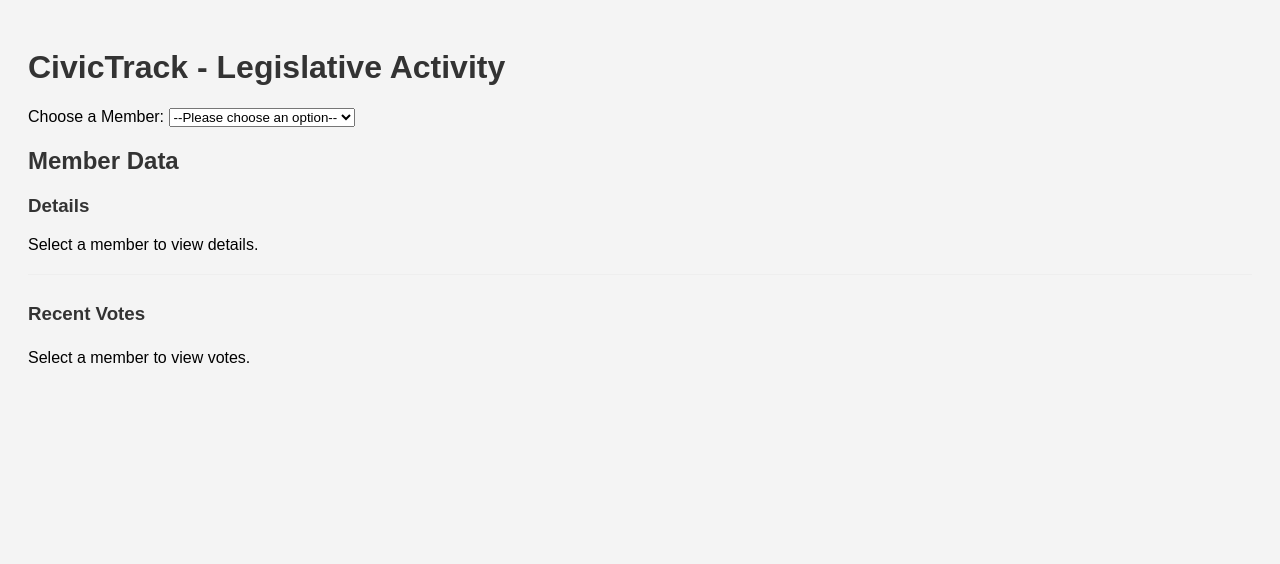
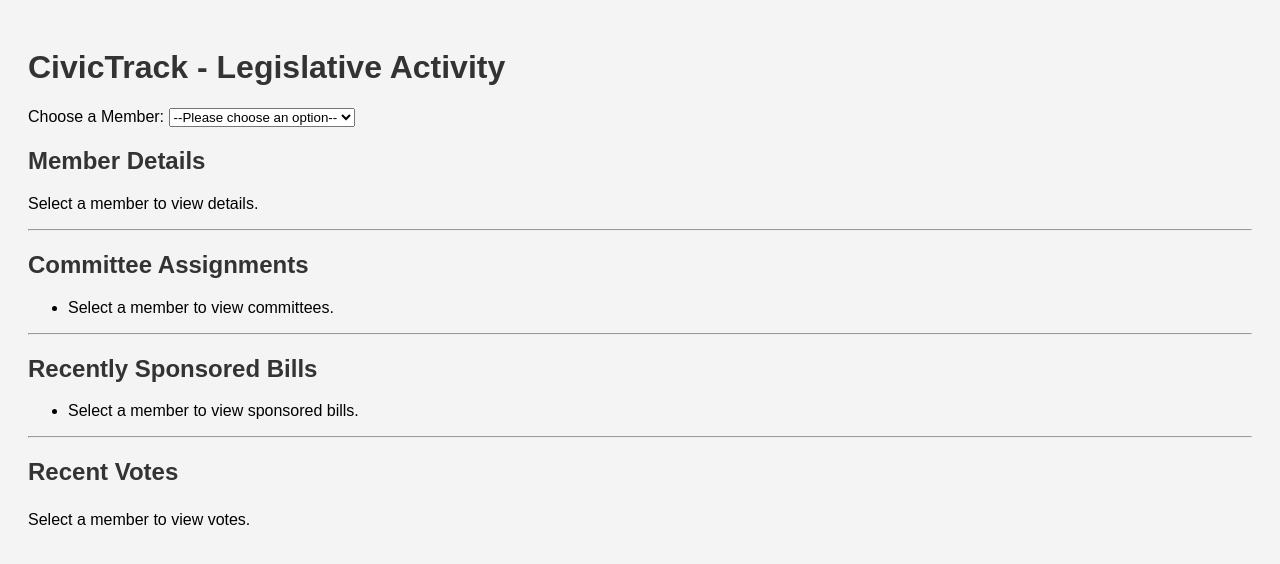
Before and after one commit to benjaminchen321/civic_track, a Flask app: page / in a window 1280 px wide. Shown: the top 564 px of the page. Run offline with Flask 3, Linux system fonts and the light colour scheme.

Commit message:
Feat: Add committees, sponsored bills, caching, and basic links

```diff
--- a/app.py
+++ b/app.py
@@ -2,17 +2,31 @@ import os
 
 import requests
 from flask import Flask, jsonify, render_template
+from flask_caching import Cache
 
 app = Flask(__name__)
+
+# --- Cache Configuration ---
+# Simple filesystem cache stored in a 'flask_cache' directory
+cache_config = {
+    "CACHE_TYPE": "FileSystemCache",
+    "CACHE_DIR": "flask_cache",
+    "CACHE_DEFAULT_TIMEOUT": 3600  # Default cache time: 1 hour (in seconds)
+}
+app.config.from_mapping(cache_config)
+cache = Cache(app)
+# --- End Cache Configuration ---
 
 # Load API Keys from environment variables
 CONGRESS_GOV_API_KEY = os.environ.get('CONGRESS_GOV_API_KEY')
 
 
+@cache.memoize(timeout=43200)  # Cache member list for 12 hours
 def load_congress_members():
     """
     Fetches a list of current Senators from the Congress.gov API /member endpoint.
     Returns a dictionary mapping member ID (bioguideId) to member info.
+    (Cached on startup)
     """
     members_data = {}
     if not CONGRESS_GOV_API_KEY:
@@ -28,6 +42,7 @@ def load_congress_members():
     print(f"Attempting to fetch member list from Congress.gov: {url}")
 
     try:
+        print("Executing load_congress_members (Cache miss or expired)")
         response = requests.get(url)
         response.raise_for_status()  # Check for HTTP errors
         data = response.json()
@@ -66,6 +81,86 @@ def load_congress_members():
     # For simplicity now, we load all members returned by the basic call.
 
     return members_data
+
+
+@cache.memoize(timeout=3600)  # Cache committee data per member for 1 hour
+def get_member_committees(bioguide_id):
+    """Fetches committee assignments for a member."""
+    committees = []
+    if not CONGRESS_GOV_API_KEY:
+        print("Error: Congress.gov API Key not set for committees.")
+        return committees
+
+    # Placeholder URL structure - verify with docs!
+    url = f"https://api.congress.gov/v3/member/{bioguide_id}/committee-assignments?api_key={CONGRESS_GOV_API_KEY}"
+    print(f"Fetching committee assignments for {bioguide_id} from {url}")
+
+    try:
+        response = requests.get(url)
+        response.raise_for_status()
+        data = response.json()
+
+        # Parse the response - structure depends heavily on API!
+        # Assuming a structure like {'committeeAssignments': [{'committee': {'name': ...}}]}
+        if 'committeeAssignments' in data:
+            print(f"Received {len(data['committeeAssignments'])} committee assignments.")
+            for assignment in data['committeeAssignments']:
+                committee_info = assignment.get('committee', {})
+                committees.append({
+                    "name": committee_info.get('name', 'Unknown Committee'),
+                    # Add other details like chamber, code if needed/available
+                })
+        else:
+            print("No 'committeeAssignments' key found in response.")
+
+    except requests.exceptions.RequestException as e:
+        print(f"Error fetching committees: {e}")
+    except Exception as e:
+        print(f"Unexpected error processing committees: {e}")
+
+    return committees
+
+
+@cache.memoize(timeout=1800)  # Cache sponsored bills per member for 30 mins
+def get_sponsored_bills(bioguide_id):
+    """Fetches recent bills sponsored by a member."""
+    bills = []
+    if not CONGRESS_GOV_API_KEY:
+        print("Error: Congress.gov API Key not set for bills.")
+        return bills
+
+    limit = 5  # Get latest 5 sponsored bills
+    # Check docs for sorting options (e.g., by date introduced)
+    # Example URL assuming /v3/bill endpoint with sponsor filter
+    url = f"https://api.congress.gov/v3/bill?sponsorBioguideId={bioguide_id}&sort=updateDate+desc&limit={limit}&api_key={CONGRESS_GOV_API_KEY}"
+    print(f"Fetching sponsored bills for {bioguide_id} from {url}")
+
+    try:
+        response = requests.get(url)
+        response.raise_for_status()
+        data = response.json()
+
+        # Parse response - structure depends on API! Assuming {'bills': [...]}
+        if 'bills' in data:
+            print(f"Received {len(data['bills'])} sponsored bills.")
+            for bill in data['bills']:
+                bills.append({
+                    "number": bill.get('number'),
+                    "type": bill.get('type'),
+                    "title": bill.get('title'),
+                    "latest_action_text": bill.get('latestAction', {}).get('text'),
+                    "latest_action_date": bill.get('latestAction', {}).get('actionDate'),
+                    "congress": bill.get('congress')  # Needed for linking
+                })
+        else:
+            print("No 'bills' key found in sponsored bills response.")
+
+    except requests.exceptions.RequestException as e:
+        print(f"Error fetching sponsored bills: {e}")
+    except Exception as e:
+        print(f"Unexpected error processing sponsored bills: {e}")
+
+    return bills
 
 
 def get_member_votes(bioguide_id):
@@ -171,6 +266,10 @@ def get_member_data(bioguide_id):
 
     # Fetch vote data using the helper function
     vote_data = get_member_votes(bioguide_id)
+    committee_data = get_member_committees(bioguide_id)
+    sponsored_bills_data = get_sponsored_bills(bioguide_id)
+
+    print(f"member_info: {member_info}")
 
     # --- REMOVED DONOR DATA ---
 
@@ -183,7 +282,9 @@ def get_member_data(bioguide_id):
             "party": member_info.get('party'),
             # Add any other details from MEMBERS_DATA you want to show
         },
-        "votes": vote_data
+        "votes": vote_data,
+        "committees": committee_data,
+        "sponsored_bills": sponsored_bills_data
     }
 
     return jsonify(combined_data)
--- a/requirements.txt
+++ b/requirements.txt
@@ -1,8 +1,10 @@
 blinker==1.9.0
+cachelib==0.13.0
 certifi==2025.1.31
 charset-normalizer==3.4.1
 click==8.1.8
 Flask==3.1.0
+Flask-Caching==2.3.1
 gunicorn==23.0.0
 idna==3.10
 itsdangerous==2.2.0
--- a/static/script.js
+++ b/static/script.js
@@ -1,71 +1,157 @@
 // Get references to HTML elements
-const memberSelect = document.getElementById('member-select'); // Updated ID
-const memberDetailsContainer = document.getElementById('member-details-content'); // New element
+const memberSelect = document.getElementById('member-select');
+const memberDetailsContainer = document.getElementById('member-details-content');
+const committeeList = document.getElementById('committee-list');
+const sponsoredBillsList = document.getElementById('sponsored-bills-list');
 const voteList = document.getElementById('vote-list');
-// REMOVED chart variables
 
 // Event listener for the dropdown
 memberSelect.addEventListener('change', (event) => {
-    const memberId = event.target.value; // This is now the bioguideId
+    const memberId = event.target.value; // This is the bioguideId
     if (memberId) {
-        fetchData(memberId);
+        fetchData(memberId); // Call fetchData when an option is selected
     } else {
-        clearData();
+        clearData(); // Clear if the default option is selected
     }
 });
 
 // Function to fetch data from the backend API
 async function fetchData(memberId) {
-    console.log(`Fetching data for ${memberId}...`);
-    // Update the API endpoint URL
+    console.log(`Fetching data for ${memberId}...`); // Should see this in browser console now
+
+    // ---> START: Show loading state <---
+    memberDetailsContainer.textContent = 'Loading details...';
+    committeeList.innerHTML = '<li>Loading committees...</li>';
+    sponsoredBillsList.innerHTML = '<li>Loading sponsored bills...</li>';
+    voteList.innerHTML = '<li>Loading votes...</li>';
+    // ---> END: Show loading state <---
+
+    // Construct the API endpoint URL
     const url = `/api/member/${memberId}`;
     try {
-        const response = await fetch(url);
+        const response = await fetch(url); // Perform the actual fetch
         if (!response.ok) {
             throw new Error(`HTTP error! status: ${response.status}`);
         }
         const data = await response.json();
-        console.log("Data received:", data);
-        updateDisplay(data);
+        console.log("Data received:", data); // Should see backend response
+        updateDisplay(data); // Update the UI with received data
     } catch (error) {
         console.error("Could not fetch data:", error);
-        memberDetailsContainer.textContent = 'Error loading details.'; // Update error display
+        // Display error messages (replaces loading message)
+        memberDetailsContainer.textContent = 'Error loading details.';
+        committeeList.innerHTML = '<li>Error loading committees.</li>';
+        sponsoredBillsList.innerHTML = '<li>Error loading bills.</li>';
         voteList.innerHTML = '<li>Error loading votes.</li>';
-        // REMOVED chart clearing
     }
 }
 
 // Function to update the HTML with fetched data
 function updateDisplay(data) {
+    console.log("Updating display START"); // <-- Log start
+
     // Update Member Details section
+    console.log("Updating member details...");
     if (data.member_details) {
         memberDetailsContainer.textContent = `Name: ${data.member_details.name || 'N/A'} | State: ${data.member_details.state || 'N/A'} | Party: ${data.member_details.party || 'N/A'}`;
-        // Add more details as needed
     } else {
         memberDetailsContainer.textContent = 'Details not available.';
     }
+    console.log("Member details updated.");
 
-    // --- REMOVED Chart Drawing Logic ---
+    // Update Committee List
+    console.log("Updating committees...");
+    committeeList.innerHTML = ''; // Clear previous list
+    if (data.committees && data.committees.length > 0) {
+        try { // Add try...catch around loops for robustness
+            data.committees.forEach(committee => {
+                const listItem = document.createElement('li');
+                listItem.textContent = committee.name || 'N/A';
+                committeeList.appendChild(listItem);
+            });
+        } catch(e) { console.error("Error processing committees:", e); committeeList.innerHTML = '<li>Error displaying committees.</li>';}
+    } else {
+        committeeList.innerHTML = '<li>No committee assignments found.</li>';
+    }
+    console.log("Committees updated.");
+
+    // Update Sponsored Bills List
+    console.log("Updating sponsored bills...");
+    sponsoredBillsList.innerHTML = ''; // Clear previous list
+    if (data.sponsored_bills && data.sponsored_bills.length > 0) {
+
+        // Bill Type to URL Path Mapping
+        const billTypePaths = {
+            'S': 'senate-bill',
+            'HR': 'house-bill',
+            'HRES': 'house-resolution',
+            'SRES': 'senate-resolution',
+            'HJRES': 'house-joint-resolution',
+            'SJRES': 'senate-joint-resolution',
+            'HCONRES': 'house-concurrent-resolution',
+            'SCONRES': 'senate-concurrent-resolution'
+            // Add more mappings if needed based on API data
+        };
+
+        try { // Add try...catch
+            data.sponsored_bills.forEach(bill => {
+                const listItem = document.createElement('li');
+                const billNum = `${bill.type || ''}${bill.number || ''}`;
+                const billCongress = bill.congress;
+                const billType = bill.type; // Get the type from API data
+
+                const billLink = document.createElement('a');
+
+                // Use mapping for URL
+                const urlPathSegment = billTypePaths[billType]; // Look up the path segment
+
+                if(billNum && billCongress && billType && urlPathSegment && bill.number) {
+                    // Construct URL using the mapped path segment
+                    billLink.href = `https://www.congress.gov/bill/${billCongress}th-congress/${urlPathSegment}/${bill.number}`;
+                    billLink.textContent = billNum;
+                    billLink.target = "_blank";
+                } else {
+                    console.warn(`Could not form link for bill: ${billNum} (Type: ${billType}, Congress: ${billCongress})`);
+                    billLink.textContent = billNum || 'N/A'; // Fallback if link cannot be formed
+                }
+
+                listItem.appendChild(billLink);
+                listItem.appendChild(document.createTextNode(`: ${bill.title || 'No Title'} (Latest Action: ${bill.latest_action_text || 'N/A'} on ${bill.latest_action_date || 'N/A'})`));
+                sponsoredBillsList.appendChild(listItem);
+            });
+        } catch(e) { console.error("Error processing sponsored bills:", e); sponsoredBillsList.innerHTML = '<li>Error displaying bills.</li>';}
+    } else {
+        sponsoredBillsList.innerHTML = '<li>No recently sponsored bills found.</li>';
+    }
+    console.log("Sponsored bills updated.");
+
 
     // Update Vote List
+    console.log("Updating votes...");
     voteList.innerHTML = ''; // Clear previous list
     if (data.votes && data.votes.length > 0) {
-        data.votes.forEach(vote => {
-            const listItem = document.createElement('li');
-            // Adjust text content based on the fields returned by your get_member_votes function
-            listItem.textContent = `[${vote.vote || 'N/A'}] ${vote.description || 'No Description'} (Roll Call: ${vote.roll_call || 'N/A'}, Date: ${vote.vote_date || 'N/A'}, Bill: ${vote.bill_id || 'N/A'})`;
-            voteList.appendChild(listItem);
-        });
+        try { // Add try...catch
+            data.votes.forEach(vote => {
+                const listItem = document.createElement('li');
+                const billText = `Bill: ${vote.bill_id || 'N/A'}`;
+                listItem.textContent = `[${vote.vote || 'N/A'}] ${vote.description || 'No Description'} (${billText}, Roll Call: ${vote.roll_call || 'N/A'}, Date: ${vote.vote_date || 'N/A'})`;
+                voteList.appendChild(listItem);
+            });
+        } catch(e) { console.error("Error processing votes:", e); voteList.innerHTML = '<li>Error displaying votes.</li>';}
     } else {
         voteList.innerHTML = '<li>No recent votes found or processed.</li>';
     }
+    console.log("Votes updated.");
+
+    console.log("Updating display END"); // <-- Log end
 }
 
 // Function to clear the display
 function clearData() {
     memberDetailsContainer.textContent = 'Select a member to view details.';
+    committeeList.innerHTML = '<li>Select a member to view committees.</li>';
+    sponsoredBillsList.innerHTML = '<li>Select a member to view sponsored bills.</li>';
     voteList.innerHTML = '<li>Select a member to view votes.</li>';
-    // REMOVED chart clearing
 }
 
 // Initial clear state
--- a/templates/index.html
+++ b/templates/index.html
@@ -3,44 +3,55 @@
 <head>
     <meta charset="UTF-8">
     <meta name="viewport" content="width=device-width, initial-scale=1.0">
-    <title>CivicTrack - Legislative Activity</title> <!-- Changed Title -->
+    <title>CivicTrack - Legislative Activity</title>
     <link rel="stylesheet" href="{{ url_for('static', filename='style.css') }}">
 </head>
 <body>
-    <h1>CivicTrack - Legislative Activity</h1> <!-- Changed Title -->
+    <h1>CivicTrack - Legislative Activity</h1>
 
     <label for="member-select">Choose a Member:</label>
-    <select name="members" id="member-select"> <!-- Changed ID slightly -->
+    <select name="members" id="member-select">
         <option value="">--Please choose an option--</option>
-        {% for member in members %} {# Changed loop variable #}
-            {# Use bioguide_id as the value, display the name #}
+        {% for member in members %}
             <option value="{{ member.bioguide_id }}">{{ member.name }}</option>
         {% endfor %}
     </select>
 
     <div id="member-info" style="margin-top: 20px;">
-        <!-- Data will be loaded here by JavaScript -->
-        <h2>Member Data</h2>
+        <!-- Data sections -->
+        <section id="member-details-section">
+             <h2>Member Details</h2>
+             <p id="member-details-content">Select a member to view details.</p>
+        </section>
 
-        <!-- Section for Basic Details -->
-        <div id="member-details-container" style="margin-bottom: 20px;">
-             <h3>Details</h3>
-             <p id="member-details-content">Select a member to view details.</p>
-        </div>
+        <hr> <!-- Visual separator -->
 
-        <!-- REMOVED Donor Chart Section -->
+        <section id="committee-section">
+            <h2>Committee Assignments</h2>
+            <ul id="committee-list">
+                <li>Loading...</li>
+            </ul>
+        </section>
 
-        <!-- Section for Votes -->
-        <div id="vote-list-container" style="margin-top: 20px;">
-            <h3>Recent Votes</h3>
+        <hr> <!-- Visual separator -->
+
+         <section id="sponsored-bills-section">
+            <h2>Recently Sponsored Bills</h2>
+            <ul id="sponsored-bills-list">
+                <li>Loading...</li>
+            </ul>
+        </section>
+
+        <hr> <!-- Visual separator -->
+
+        <section id="votes-section">
+            <h2>Recent Votes</h2>
             <ul id="vote-list">
                 <li>Loading...</li>
             </ul>
-        </div>
+        </section>
     </div>
 
-    <!-- REMOVED Chart.js library -->
-    <!-- Our custom JavaScript -->
     <script src="{{ url_for('static', filename='script.js') }}"></script>
 </body>
 </html>
```
Also changed, not shown: 1 other file.
